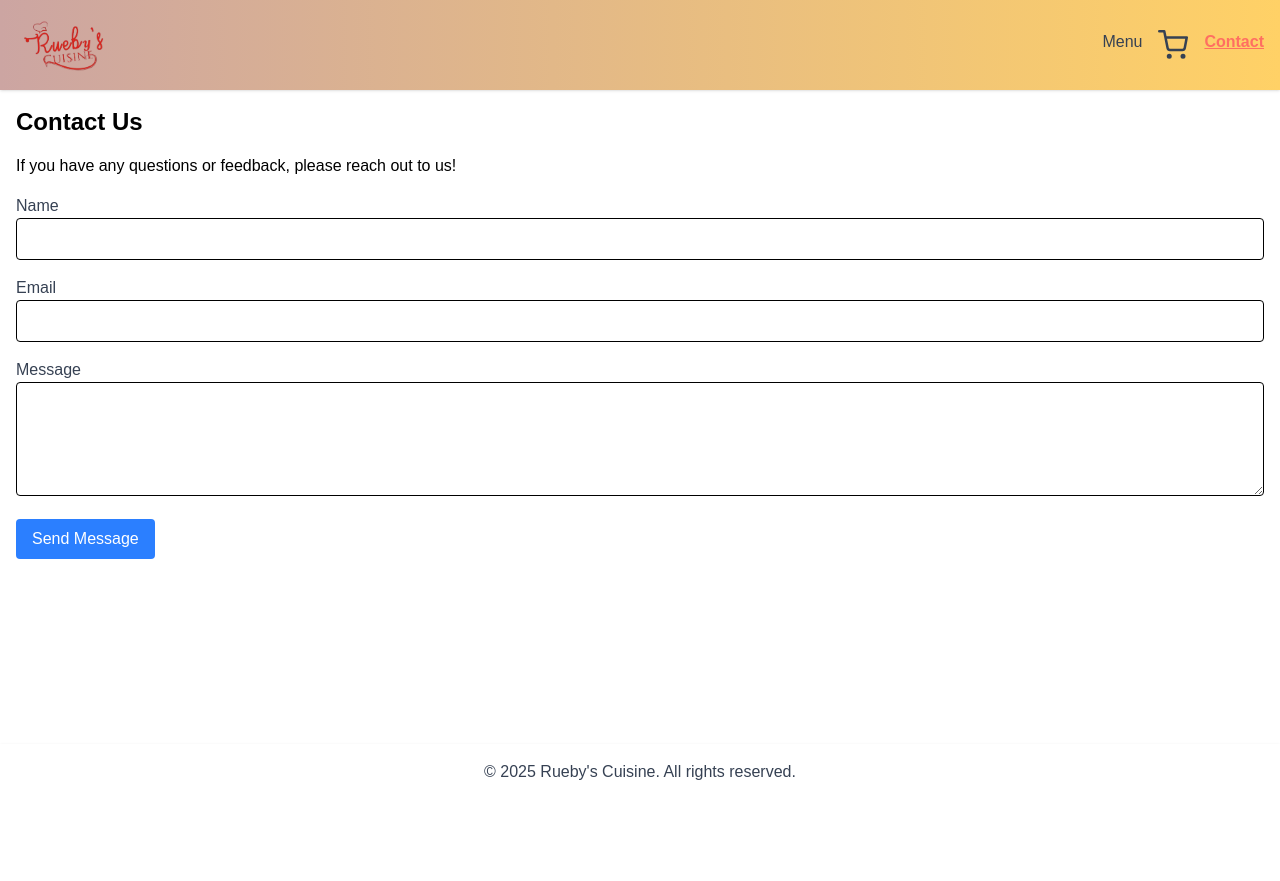
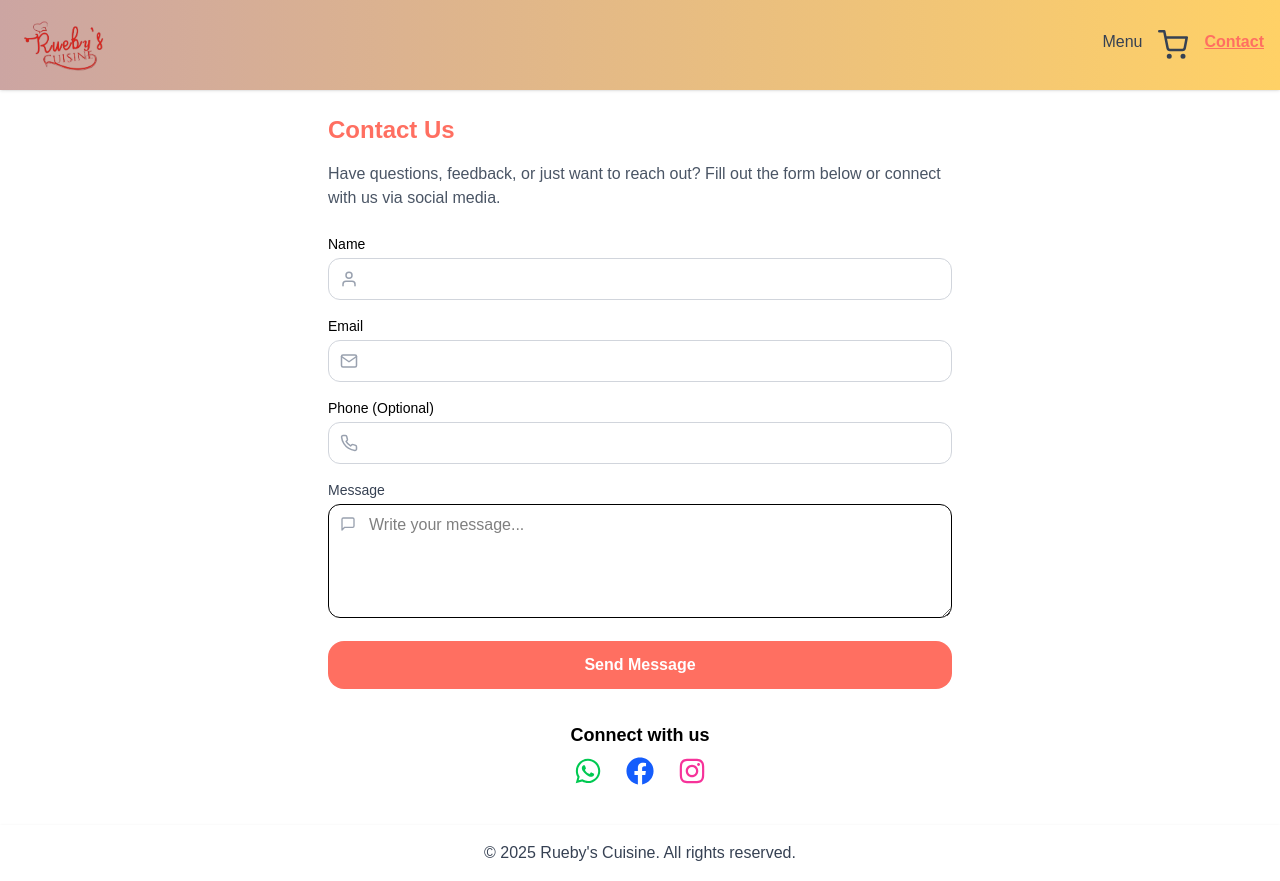
Before and after one commit to tegajunior/ruebys-cuisine, a Next.js app: page /contact in a window 1280 px wide. Before the commit the page ends 800 px from the top, so only its background shows below. Built offline with nearby package versions, Linux system fonts and the light colour scheme.

Commit message:
Added contact route with modifications made to the contact page

```diff
--- /dev/null
+++ b/app/api/contact/route.ts
@@ -0,0 +1,76 @@
+export const runtime = 'nodejs'
+export const dynamic = 'force-dynamic'
+
+import { NextResponse } from 'next/server'
+import sendgrid from '@sendgrid/mail'
+
+sendgrid.setApiKey(process.env.SENDGRID_API_KEY as string)
+
+export async function POST(req: Request) {
+  try {
+    const { name, email, phone, message } = await req.json()
+
+    if (!name || !email || !message) {
+      return NextResponse.json(
+        { error: 'Missing required fields' },
+        { status: 400 }
+      )
+    }
+
+    // 1️⃣ Send to your business email
+    await sendgrid.send({
+      to: process.env.NEXT_PUBLIC_SALES_EMAIL as string,
+      from: {
+        email: process.env.SENDGRID_VERIFIED_SENDER as string,
+        name: 'Rueby Cuisine Website',
+      },
+      subject: `📩 New Contact Message from ${name}`,
+      html: `
+        <div style="font-family: Arial, sans-serif; color: #333; line-height: 1.5;">
+          <img src="https://chidiebereuzoma-nextjs-demo-user-image.s3.us-east-1.amazonaws.com/site-logo.png"
+               alt="Rueby Cuisine"
+               style="max-width: 150px; margin-bottom: 20px;" />
+          <h2 style="color: #ff6f61;">New Contact Message</h2>
+          <p><strong>Name:</strong> ${name}</p>
+          <p><strong>Email:</strong> ${email}</p>
+          ${phone ? `<p><strong>Phone:</strong> ${phone}</p>` : ''}
+          <p><strong>Message:</strong></p>
+          <p style="white-space: pre-wrap; border-left: 3px solid #ff6f61; padding-left: 10px;">
+            ${message}
+          </p>
+        </div>
+      `,
+    })
+
+    // 2️⃣ Send auto-reply to the customer
+    await sendgrid.send({
+      to: email,
+      from: {
+        email: process.env.SENDGRID_VERIFIED_SENDER as string,
+        name: 'Rueby Cuisine',
+      },
+      subject: '✅ Thanks for contacting Rueby Cuisine!',
+      html: `
+        <div style="font-family: Arial, sans-serif; color: #333; line-height: 1.5;">
+          <img src="https://chidiebereuzoma-nextjs-demo-user-image.s3.us-east-1.amazonaws.com/site-logo.png"
+               alt="Rueby Cuisine"
+               style="max-width: 150px; margin-bottom: 20px;" />
+          <h2 style="color: #ff6f61;">Hello ${name},</h2>
+          <p>Thanks for reaching out to <strong>Rueby Cuisine</strong>. 🍴</p>
+          <p>We’ve received your message and one of our team members will get back to you as soon as possible.</p>
+          <p style="margin-top: 20px;">Meanwhile, you can also reach us quickly on <a href="https://wa.me/+2348149493000" style="color:#ff6f61; font-weight:bold;">WhatsApp</a>.</p>
+          <br/>
+          <p style="font-size:14px; color:#777;">This is an automated confirmation. Please do not reply directly to this email.</p>
+        </div>
+      `,
+    })
+
+    return NextResponse.json({ message: 'Message sent successfully' })
+  } catch (err) {
+    console.error('Contact form error:', err)
+    return NextResponse.json(
+      { error: 'Failed to send message' },
+      { status: 500 }
+    )
+  }
+}
--- a/app/contact/page.tsx
+++ b/app/contact/page.tsx
@@ -1,38 +1,181 @@
-const ContactPage: React.FC = () => {
+'use client'
+
+import React, { useState } from 'react'
+import { useForm } from 'react-hook-form'
+import { z } from 'zod'
+import { zodResolver } from '@hookform/resolvers/zod'
+import FormInput from '@/components/UI/FormInput'
+import { FiUser, FiMail, FiMessageSquare, FiPhone } from 'react-icons/fi'
+import { FaWhatsapp, FaFacebook, FaInstagram } from 'react-icons/fa'
+
+import { motion, AnimatePresence } from 'framer-motion'
+import Link from 'next/link'
+
+// ✅ Validation schema with Zod
+const ContactSchema = z.object({
+  name: z.string().min(1, 'Name is required'),
+  email: z.string().email('Invalid email address'),
+  phone: z.string().optional(),
+  message: z.string().min(5, 'Message must be at least 5 characters'),
+})
+
+type ContactFormValues = z.infer<typeof ContactSchema>
+
+export default function ContactPage() {
+  const [toast, setToast] = useState<{
+    type: 'success' | 'error'
+    message: string
+  } | null>(null)
+
+  const {
+    register,
+    handleSubmit,
+    formState: { errors, isSubmitting },
+    reset,
+  } = useForm<ContactFormValues>({
+    resolver: zodResolver(ContactSchema),
+  })
+
+  const onSubmit = async (data: ContactFormValues) => {
+    try {
+      // 🔗 Send to your API route
+      const res = await fetch('/api/contact', {
+        method: 'POST',
+        headers: { 'Content-Type': 'application/json' },
+        body: JSON.stringify(data),
+      })
+
+      if (res.ok) {
+        setToast({ type: 'success', message: '✅ Message sent successfully!' })
+        reset()
+      } else {
+        throw new Error('Failed to send message')
+      }
+    } catch (error) {
+      console.error(error)
+      setToast({
+        type: 'error',
+        message: '❌ Something went wrong. Try again.',
+      })
+    } finally {
+      setTimeout(() => setToast(null), 5000)
+    }
+  }
+
   return (
-    <div className="container mx-auto p-4">
-      <h1 className="text-2xl font-bold mb-4">Contact Us</h1>
-      <p>If you have any questions or feedback, please reach out to us!</p>
-      <form className="mt-4">
-        <div className="mb-4">
-          <label className="block text-gray-700">Name</label>
-          <input
-            type="text"
-            className="w-full p-2 border rounded"
-          />
+    <div className="max-w-2xl mx-auto p-6">
+      <h1 className="text-2xl font-bold mb-4 text-primary">Contact Us</h1>
+      <p className="text-gray-600 mb-6">
+        Have questions, feedback, or just want to reach out? Fill out the form
+        below or connect with us via social media.
+      </p>
+
+      {/* Contact Form */}
+      <form
+        onSubmit={handleSubmit(onSubmit)}
+        className="space-y-4"
+      >
+        <FormInput
+          label="Name"
+          register={register('name')}
+          error={errors.name?.message}
+          icon={FiUser}
+        />
+
+        <FormInput
+          label="Email"
+          type="email"
+          register={register('email')}
+          error={errors.email?.message}
+          icon={FiMail}
+        />
+
+        <FormInput
+          label="Phone (Optional)"
+          type="tel"
+          register={register('phone')}
+          error={errors.phone?.message}
+          icon={FiPhone}
+        />
+
+        <div>
+          <label className="block text-sm font-medium text-gray-700">
+            Message
+          </label>
+          <div className="relative mt-1">
+            <textarea
+              {...register('message')}
+              rows={4}
+              className="w-full pl-10 pr-3 py-2 border rounded-xl focus:ring-2 focus:ring-[#ff6f61] focus:outline-none"
+              placeholder="Write your message..."
+            ></textarea>
+            <FiMessageSquare className="absolute left-3 top-3 text-gray-400" />
+          </div>
+          {errors.message && (
+            <p className="text-red-500 text-sm mt-1">
+              {errors.message.message}
+            </p>
+          )}
         </div>
-        <div className="mb-4">
-          <label className="block text-gray-700">Email</label>
-          <input
-            type="email"
-            className="w-full p-2 border rounded"
-          />
-        </div>
-        <div className="mb-4">
-          <label className="block text-gray-700">Message</label>
-          <textarea
-            className="w-full p-2 border rounded"
-            rows={4}
-          ></textarea>
-        </div>
+
         <button
           type="submit"
-          className="bg-blue-500 text-white py-2 px-4 rounded hover:bg-blue-600"
+          disabled={isSubmitting}
+          className={`w-full py-3 rounded-2xl text-white font-semibold transition ${
+            isSubmitting
+              ? 'bg-gray-400 cursor-not-allowed'
+              : 'bg-[#ff6f61] hover:bg-[#e85a4f]'
+          }`}
         >
-          Send Message
+          {isSubmitting ? 'Sending...' : 'Send Message'}
         </button>
       </form>
+
+      {/* Social media links */}
+      {/* Social media links */}
+      <div className="mt-8 text-center">
+        <h2 className="text-lg font-semibold mb-2">Connect with us</h2>
+        <div className="flex justify-center space-x-6">
+          <Link
+            href="https://wa.me/+2348149493000"
+            target="_blank"
+            className="text-green-500 hover:scale-110 transition-transform"
+          >
+            <FaWhatsapp size={28} />
+          </Link>
+          <Link
+            href="https://facebook.com"
+            target="_blank"
+            className="text-blue-600 hover:scale-110 transition-transform"
+          >
+            <FaFacebook size={28} />
+          </Link>
+          <Link
+            href="https://instagram.com"
+            target="_blank"
+            className="text-pink-500 hover:scale-110 transition-transform"
+          >
+            <FaInstagram size={28} />
+          </Link>
+        </div>
+      </div>
+
+      {/* Toast notification */}
+      <AnimatePresence>
+        {toast && (
+          <motion.div
+            initial={{ opacity: 0, y: 10 }}
+            animate={{ opacity: 1, y: 0 }}
+            exit={{ opacity: 0, y: -10 }}
+            transition={{ duration: 0.3 }}
+            className={`fixed bottom-6 right-6 px-4 py-3 rounded-xl shadow-lg text-white ${
+              toast.type === 'success' ? 'bg-green-500' : 'bg-red-500'
+            }`}
+          >
+            {toast.message}
+          </motion.div>
+        )}
+      </AnimatePresence>
     </div>
   )
 }
-export default ContactPage
--- a/components/Header.tsx
+++ b/components/Header.tsx
@@ -49,7 +49,7 @@ const Header: React.FC = () => {
             <FiShoppingCart size={36} />
             {cartCount > 0 && (
               <motion.span
-                key={cartCount} // re-trigger animation when number changes
+                key={`drawer-count${cartCount}`} // re-trigger animation when number changes
                 initial={{ scale: 0.8, opacity: 0 }}
                 animate={{ scale: 1, opacity: 1 }}
                 exit={{ scale: 0.8, opacity: 0 }}
@@ -98,7 +98,7 @@ const Header: React.FC = () => {
                 <FiShoppingCart size={30} />
                 {cartCount > 0 && (
                   <motion.span
-                    key={cartCount} // re-trigger animation when number changes
+                    key={`desktop-count${cartCount}`} // re-trigger animation when number changes
                     initial={{ scale: 0.8, opacity: 0 }}
                     animate={{ scale: 1, opacity: 1 }}
                     exit={{ scale: 0.8, opacity: 0 }}
@@ -172,7 +172,7 @@ const Header: React.FC = () => {
                   <FiShoppingCart size={20} />
                   {cartCount > 0 && (
                     <motion.span
-                      key={cartCount} // re-trigger animation when number changes
+                      key={`mobile-count${cartCount}`} // re-trigger animation when number changes
                       initial={{ scale: 0.8, opacity: 0 }}
                       animate={{ scale: 1, opacity: 1 }}
                       exit={{ scale: 0.8, opacity: 0 }}
--- a/components/UI/FormInput.tsx
+++ b/components/UI/FormInput.tsx
@@ -10,6 +10,7 @@ type FormInputProps = {
   type?: string
   icon?: IconType
   min?: any
+  name?: string
   placeholder?: string
 }
 
@@ -21,6 +22,7 @@ export default function FormInput({
   icon: Icon,
   placeholder,
   min,
+  name,
   ...rest
 }: FormInputProps) {
   return (
```
Also changed, not shown: components/checkout/CheckoutForm.tsx (deleted).
